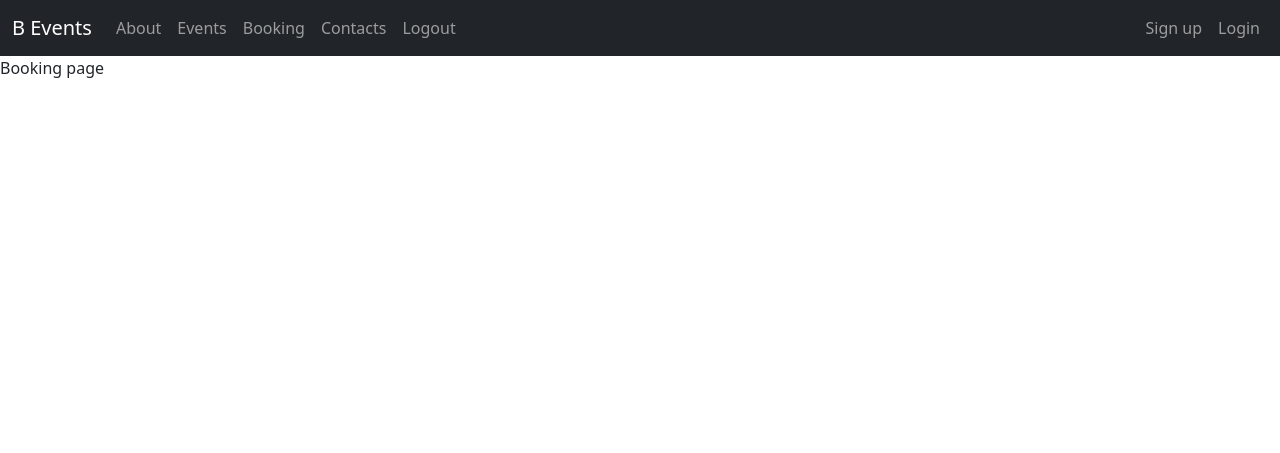
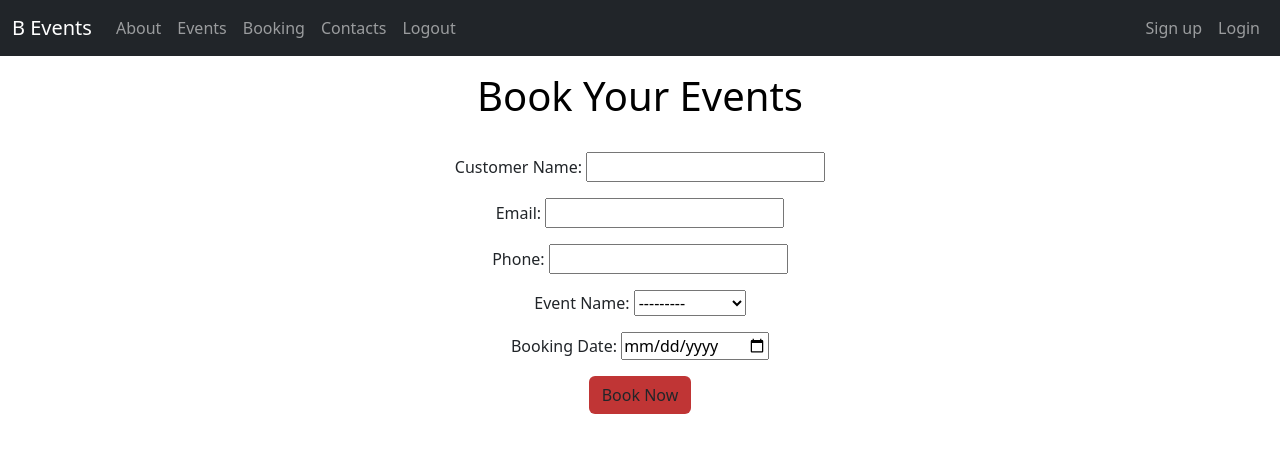
Before and after one commit to muhammed-anees-pp/Event_Management-B_Events, a Django app: page /booking/ in a window 1280 px wide. Shown: the top 453 px of the page. Run offline with Django 5.2, Linux system fonts and the light colour scheme; data comes from the database, SQL or seed files in the repository; both versions use the stored data as it was after the commit.

Commit message:
Model created for booking, created forms for taking booking, created views and displayed

```diff
--- a/event/admin.py
+++ b/event/admin.py
@@ -1,4 +1,6 @@
 from django.contrib import admin
-from . models import Event
+from . models import Event, Booking
+
 
 admin.site.register(Event)
+admin.site.register(Booking)
--- /dev/null
+++ b/event/forms.py
@@ -0,0 +1,24 @@
+from django import forms
+from . models import Booking
+
+
+# for geting date field
+class Dateinput(forms.DateInput):
+    input_type = 'date'
+
+
+# form for booking
+class BookingForm(forms.ModelForm):
+    class Meta:
+        model = Booking
+        fields = '__all__'
+        widgets = {
+            'booking_date':Dateinput(),
+        }
+        labels= {
+            'customer_name':'Customer Name:',
+            'email':'Email:',
+            'phone':'Phone:',
+            'name':'Event Name:',
+            'booking_date':'Booking Date:',
+        }
--- a/event/models.py
+++ b/event/models.py
@@ -1,8 +1,24 @@
 from django.db import models
 
 
-#Model created for events
+# Model created for events
 class Event(models.Model):
     img = models.ImageField(upload_to="photos")
     name = models.CharField(max_length=250)
     desc = models.CharField(max_length=250)
+
+    def __str__(self):
+        return self.name  #for showing the name on the booking
+
+
+# Model created for booking
+class Booking(models.Model):
+    customer_name = models.CharField(max_length=100)
+    email = models.CharField(max_length=100)
+    phone = models.CharField(max_length=15)
+    name = models.ForeignKey(Event,on_delete=models.CASCADE)   #connected the model event and booking with foreignkey
+    booking_date = models.DateField()
+    booked_on = models.DateField(auto_now=True)
+
+    def __str__(self):
+        return self.customer_name
--- a/event/views.py
+++ b/event/views.py
@@ -1,21 +1,38 @@
-from django.shortcuts import render
+from django.shortcuts import render, redirect
 from . models import Event
+from . forms import BookingForm
 
 
+# views for home page
 def index(request):
     return render(request,'index.html')
 
+# views for about page
 def about(request):
     return render(request,'about.html')
 
+# views for events page
 def events(request):
     dict_eve={
         'eve':Event.objects.all()
     }
     return render(request,'events.html',dict_eve)
 
+# views for booking page
 def booking(request):
-    return render(request,'booking.html')
+    if request.method == 'POST':
+        form = BookingForm(request.POST)
+        if form.is_valid():
+            form.save()
+            return redirect('/')
 
+
+    form = BookingForm()
+    dict_form={
+        'form':form
+    }
+    return render(request,'booking.html', dict_form)
+
+# views for contact page
 def contact(request):
     return render(request,'contact.html')
--- a/template/base.html
+++ b/template/base.html
@@ -5,17 +5,17 @@
     <meta name="viewport" content="width=device-width, initial-scale=1">
     <title>B Events</title>
     <link href="https://cdn.jsdelivr.net/npm/bootstrap@5.3.3/dist/css/bootstrap.min.css" rel="stylesheet" integrity="sha384-QWTKZyjpPEjISv5WaRU9OFeRpok6YctnYmDr5pNlyT2bRjXh0JMhjY6hW+ALEwIH" crossorigin="anonymous">
-    {% block extra_css %}{% endblock %}
 
+  {% block extra_css %}{% endblock %}
 
-    </head>
+  </head>
   <body>
 
     {% include 'navbar.html' %}
 
-    {% block content %}
-    {% endblock %}
+    {% block content %}{% endblock %}
 
     {% block extra_js %}{% endblock %}
+
     </body>
 </html>
--- a/template/booking.html
+++ b/template/booking.html
@@ -1,5 +1,15 @@
 {% extends 'base.html' %}
 {% block content %}
-Booking page
+
+<div class="container p-3 text-center">
+    <h1 style="color: rgb(0, 0, 0);">Book Your Events</h1><br>
+<form action="" method="POST">
+
+    {% csrf_token %}
+    {{form.as_p}}
+
+<button class="btn text-center" style="background-color: rgb(192, 53, 53);">Book Now</button>
+</form>
+</div>
 
 {% endblock %}
--- a/template/index.html
+++ b/template/index.html
@@ -4,7 +4,6 @@
 <link rel="stylesheet" href="{% static 'css/carstyle.css' %}">
 {% endblock %}
 {% block content %}
-
 
     <div class="baba">
         <div class="carousel">
@@ -21,7 +20,6 @@
         </div>
     </div>
 
-
 {% endblock %}
 {% block extra_js %}
 <script src="{% static 'js/carscript.js' %}"></script>
```
Also changed, not shown: template/base11.html (deleted, +0 -95 lines), template/events.html (+0 -8 lines), README.md (added), db.sqlite3, event/migrations/0002_booking.py (added).
